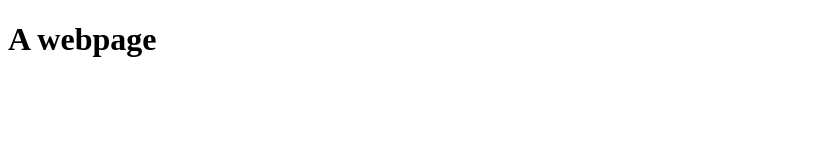
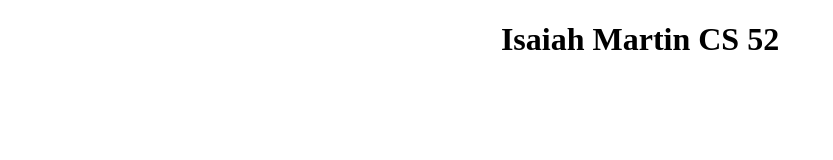
Before and after one commit to dartmouth-cs52-20S/cs52-isaiahmartin.me, a plain HTML site: page index.html in a window 1280 px wide. Shown: the whole page, without its empty margins (0-833 px from the left). Drawn offline with Linux system fonts and the light colour scheme.

Commit message:
adding cool things x 2

```diff
--- a/index.html
+++ b/index.html
@@ -1,9 +1,11 @@
 <!DOCTYPE html>
 <html>
     <head>
-        <title>cs52.me</title>
+        <title>cs52-isaiahmartin.me</title>
     </head>
-    <body>
-        <h1>A webpage</h1>
+    <body style="background-image: cool-background.png;">
+        <div style="background-color: rgb(256,256,256,0.4);">
+            <h1 style="text-align: center;">Isaiah Martin CS 52</h1>
+        </div>
     </body>
 </html>
```
